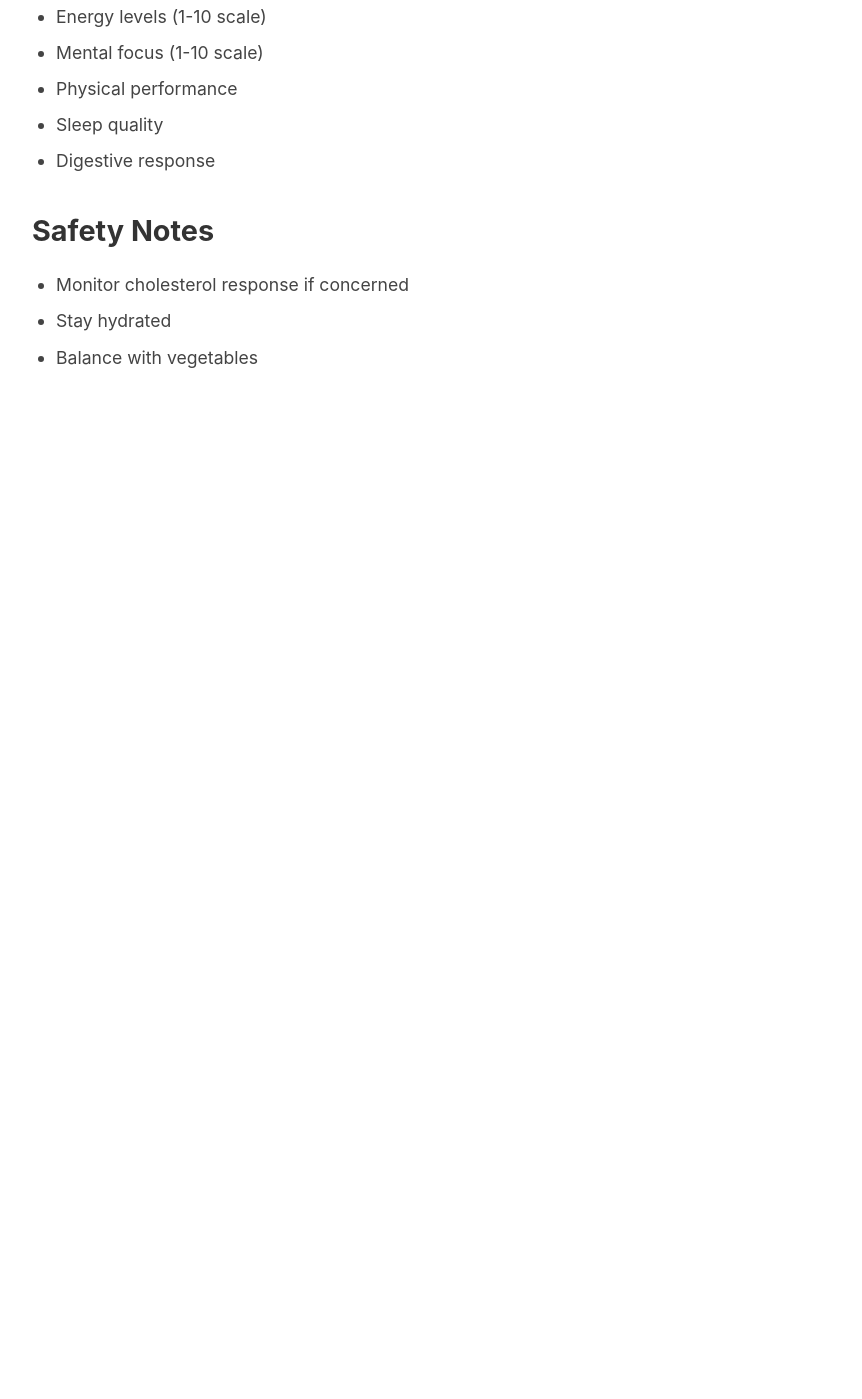
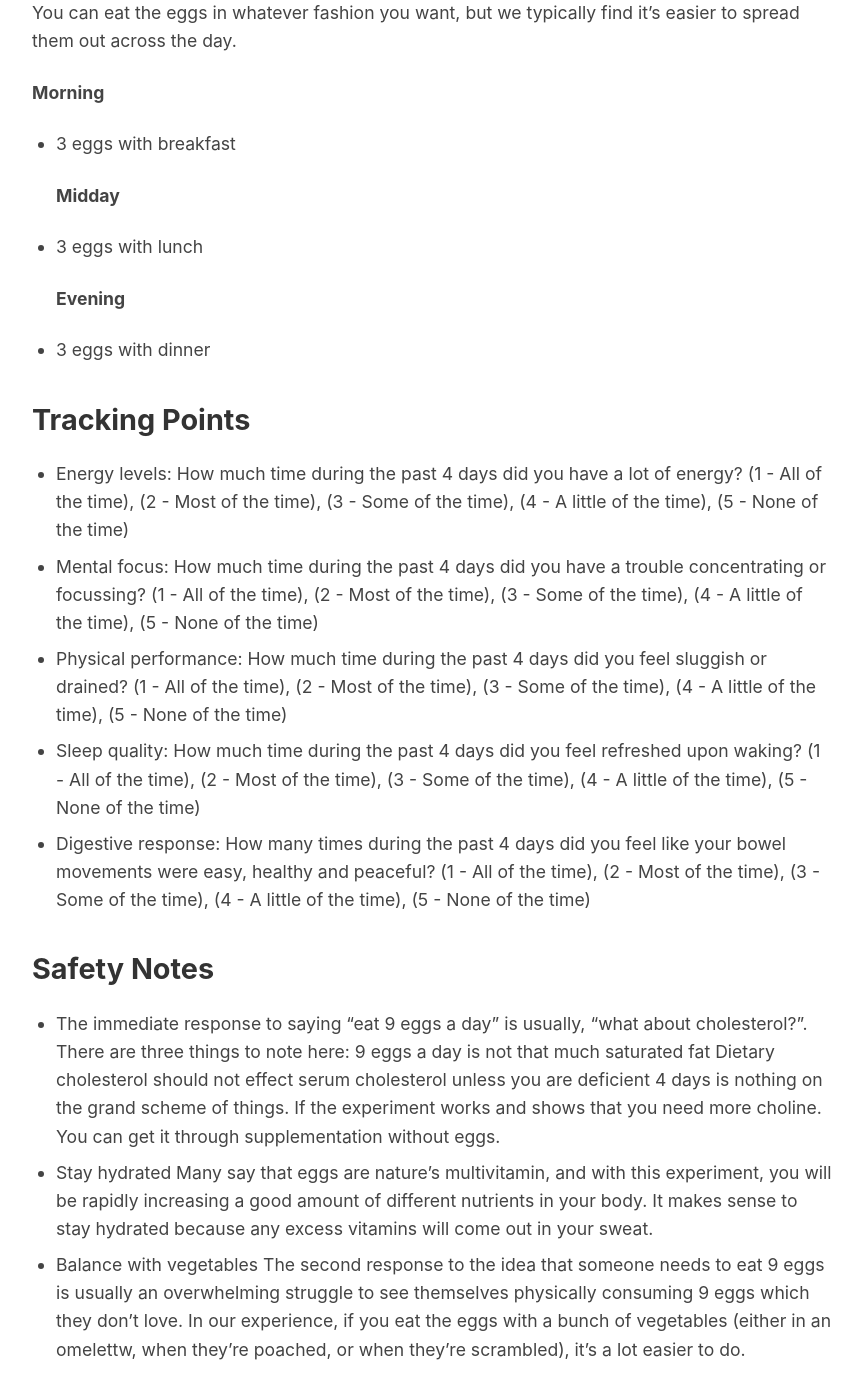
Before and after one commit to macmetrep/macmetrep.github.io, a Jekyll site: the page built from guides/choline-experiment.md, in a window 1280 px wide and 1400 px high, scrolled down 1348 px. Shown: the whole window, without its empty margins (208-1070 px from the left). Built offline with Jekyll 4.4.1, drawn with Linux system fonts in a browser that asks for light colours; before the commit the page ends 1776 px from its top, so only the background shows below that; some of the changed text lies outside the part shown.

Commit message:
Update choline-experiment.md

```diff
--- a/guides/choline-experiment.md
+++ b/guides/choline-experiment.md
@@ -7,20 +7,26 @@
 ## Overview
 A 4-day protocol to test your body's response to increased choline intake through egg yolk consumption.
 
+Ideally, we would have looked at your DNA and told you exactly what your daily choline requirement is, but we can use this experiment as a binary test to see whether you're getting enough to feel optimal.
+
 ## Protocol Details
 ### Daily Requirements
-- 9 egg yolks or whole eggs
-- Track energy levels
-- Monitor mental clarity
-- Record physical response
+- The core goal of this experiment is to try to eat nine egg yolks or whole eggs every day for four straight days.
+- You can poach them, you can boil them, you can fry them, you can scramble them - it makes no difference!
+- Before you start and then at the end of the last day of the experiment, we need you to track how you feel (questions below).
+- Write down your scores before you start, and then test again at the end of day 4.
 
 ## Implementation
 ### Preparation
 - Source high-quality eggs
+  For this experiment, you really don't want to be using the cheapest eggs possible. You want to ideally find pasture-raised eggs. Costco or Sam's Club have the most affordable and also the highest quality pasture-raised eggs that we've reliably found.
 - Plan meals incorporating eggs
+  You don't need to eat nine whole eggs alone every single day. It's a lot easier if you incorporate them in meals, in sauces, in omelets, and in different things that you can bake.
 - Prepare tracking method
+  The idea that you might not be able to track whether you've eaten 9 eggs in a single day for 4 days straight. It may be silly to you, but in the grand scheme of things, life can be crazy. Make sure you find a way to track this whether it's an Excel spreadsheet or a habit tracking app on your phone.
 
 ### Daily Schedule
+You can eat the eggs in whatever fashion you want, but we typically find it's easier to spread them out across the day.
 #### Morning
 - 3 eggs with breakfast
 #### Midday
@@ -29,13 +35,18 @@
 - 3 eggs with dinner
 
 ## Tracking Points
-- Energy levels (1-10 scale)
-- Mental focus (1-10 scale)
-- Physical performance
-- Sleep quality
-- Digestive response
+- Energy levels: How much time during the past 4 days did you have a lot of energy? (1 - All of the time), (2 - Most of the time), (3 - Some of the time),  (4 - A little of the time), (5 - None of the time)
+- Mental focus: How much time during the past 4 days did you have a trouble concentrating or focussing? (1 - All of the time), (2 - Most of the time), (3 - Some of the time),  (4 - A little of the time), (5 - None of the time)
+- Physical performance: How much time during the past 4 days did you feel sluggish or drained? (1 - All of the time), (2 - Most of the time), (3 - Some of the time),  (4 - A little of the time), (5 - None of the time)
+- Sleep quality: How much time during the past 4 days did you feel refreshed upon waking? (1 - All of the time), (2 - Most of the time), (3 - Some of the time),  (4 - A little of the time), (5 - None of the time)
+- Digestive response: How many times during the past 4 days did you feel like your bowel movements were easy, healthy and peaceful? (1 - All of the time), (2 - Most of the time), (3 - Some of the time),  (4 - A little of the time), (5 - None of the time)
 
 ## Safety Notes
-- Monitor cholesterol response if concerned
+- The immediate response to saying "eat 9 eggs a day" is usually, "what about cholesterol?". There are three things to note here:
+  9 eggs a day is not that much saturated fat
+  Dietary cholesterol should not effect serum cholesterol unless you are deficient
+  4 days is nothing on the grand scheme of things. If the experiment works and shows that you need more choline. You can get it through supplementation without eggs.
 - Stay hydrated
+  Many say that eggs are nature's multivitamin, and with this experiment, you will be rapidly increasing a good amount of different nutrients in your body. It makes sense to stay hydrated because any excess vitamins will come out in your sweat.
 - Balance with vegetables
+  The second response to the idea that someone needs to eat 9 eggs is usually an overwhelming struggle to see themselves physically consuming 9 eggs which they don't love. In our experience, if you eat the eggs with a bunch of vegetables (either in an omelettw, when they're poached, or when they're scrambled), it's a lot easier to do.
```
